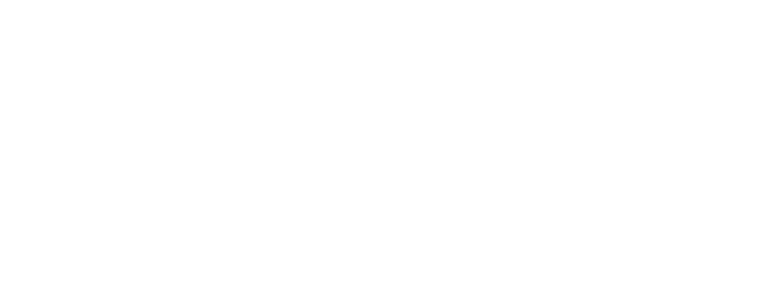
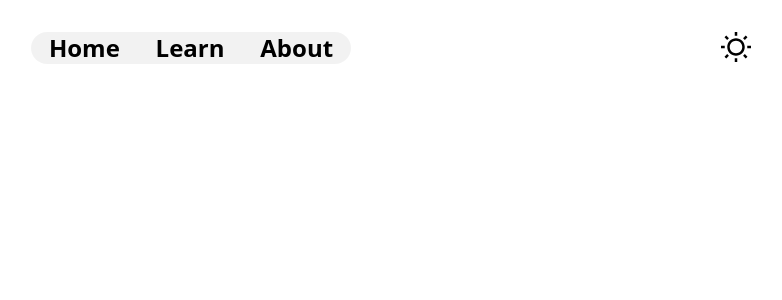
Before and after one commit to BaraiyaNikhil/budget-finder, a React (Vite) app: page / in a window 1280 px wide. Shown: the top 300 px of the page, without its empty margins (449-1231 px from the left). Built offline with nearby package versions, Linux system fonts and the light colour scheme.

Commit message:
created the Header.jsx and Home.jsx and modified the App.jsx for Header

```diff
--- a/src/App.jsx
+++ b/src/App.jsx
@@ -1,8 +1,10 @@
+import Home from "./pages/Home";
 
 function App() {
 
   return (
    <>
+   <Home></Home>
    </>
   )
 }
--- /dev/null
+++ b/src/components/Header.jsx
@@ -0,0 +1,44 @@
+import { useState } from "react";
+
+export default function Header() {
+  const [isLight, setIsLight] = useState(true);
+
+  return (
+    <header className="dark:bg-black/5 w-full h-24 flex justify-center items-center sticky top-0">
+      <nav className="dark:bg-white w-1/4 bg-black/5 px-10 py-2.5 rounded-3xl">
+        <ul className="w-full flex justify-around font-semibold text-2xl font-">
+          <li>
+            <a href="">Home</a>
+          </li>
+          <li>
+            <a href="">Learn</a>
+          </li>
+          <li>
+            <a href="">About</a>
+          </li>
+        </ul>
+      </nav>
+      <button className="fixed top-8 right-20" id="theam_btn" onClick={() => setIsLight((i) => !i)}>
+        {isLight ? (
+          <svg
+            xmlns="http://www.w3.org/2000/svg"
+            width="30"
+            height="30"
+            viewBox="0 0 24 24"
+          >
+            <path d="M 11 0 L 11 3 L 13 3 L 13 0 L 11 0 z M 4.2226562 2.8085938 L 2.8085938 4.2226562 L 4.9296875 6.34375 L 6.34375 4.9296875 L 4.2226562 2.8085938 z M 19.777344 2.8085938 L 17.65625 4.9296875 L 19.070312 6.34375 L 21.191406 4.2226562 L 19.777344 2.8085938 z M 12 5 C 8.1458514 5 5 8.1458514 5 12 C 5 15.854149 8.1458514 19 12 19 C 15.854149 19 19 15.854149 19 12 C 19 8.1458514 15.854149 5 12 5 z M 12 7 C 14.773268 7 17 9.2267316 17 12 C 17 14.773268 14.773268 17 12 17 C 9.2267316 17 7 14.773268 7 12 C 7 9.2267316 9.2267316 7 12 7 z M 0 11 L 0 13 L 3 13 L 3 11 L 0 11 z M 21 11 L 21 13 L 24 13 L 24 11 L 21 11 z M 4.9296875 17.65625 L 2.8085938 19.777344 L 4.2226562 21.191406 L 6.34375 19.070312 L 4.9296875 17.65625 z M 19.070312 17.65625 L 17.65625 19.070312 L 19.777344 21.191406 L 21.191406 19.777344 L 19.070312 17.65625 z M 11 21 L 11 24 L 13 24 L 13 21 L 11 21 z"></path>
+          </svg>
+        ) : (
+          <svg
+            xmlns="http://www.w3.org/2000/svg"
+            width="30"
+            height="30"
+            viewBox="0 -960 960 960"
+          >
+            <path d="M480-120q-150 0-255-105T120-480q0-150 105-255t255-105q14 0 27.5 1t26.5 3q-41 29-65.5 75.5T444-660q0 90 63 153t153 63q55 0 101-24.5t75-65.5q2 13 3 26.5t1 27.5q0 150-105 255T480-120Zm0-80q88 0 158-48.5T740-375q-20 5-40 8t-40 3q-123 0-209.5-86.5T364-660q0-20 3-40t8-40q-78 32-126.5 102T200-480q0 116 82 198t198 82Zm-10-270Z" />
+          </svg>
+        )}
+      </button>
+    </header>
+  );
+}
--- /dev/null
+++ b/src/pages/Home.jsx
@@ -0,0 +1,12 @@
+import Header from "../components/Header";
+
+function Home(){
+
+    return(
+        <>
+        <Header></Header>
+        </>
+    );
+}
+
+export default Home;
```
